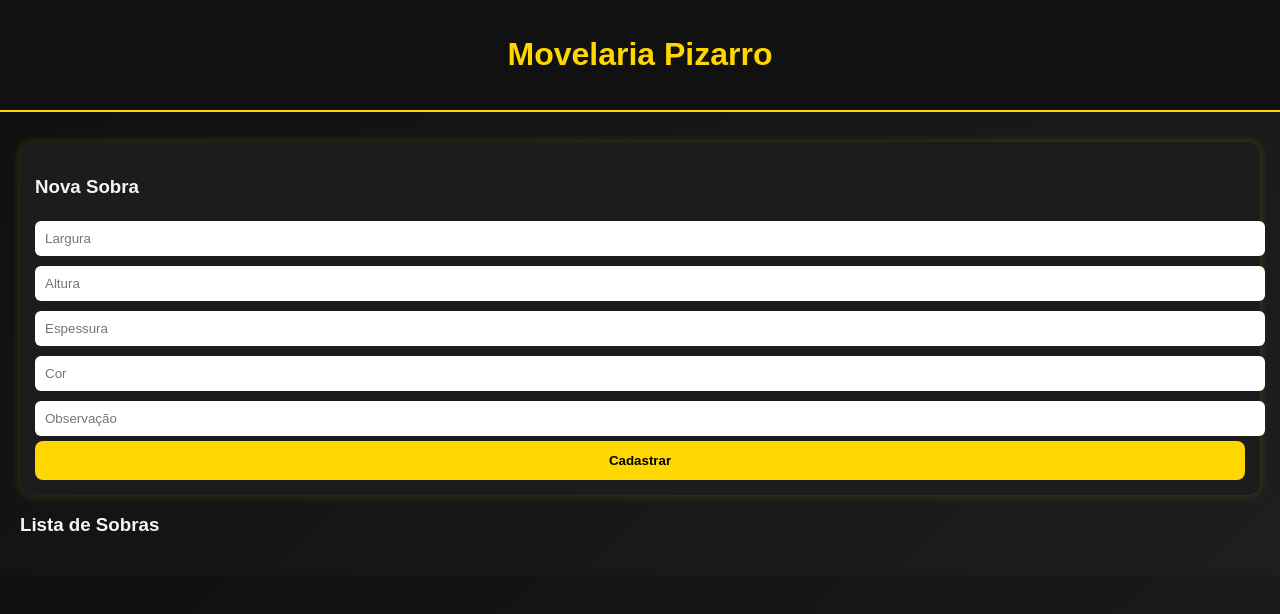
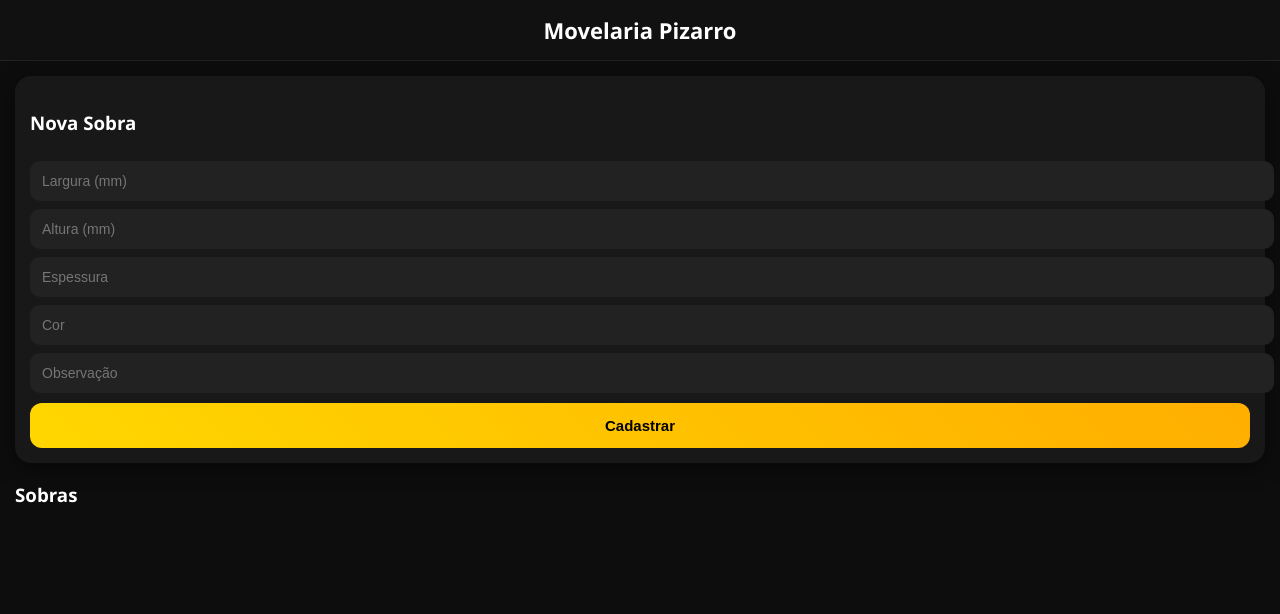
Before and after one commit to pizthuir/movelaria-pizarro, a Flask app: template templates/index.html in a window 1280 px wide. Shown: the top 614 px of the page. Run offline with Flask 3, Linux system fonts and the light colour scheme; the template is opened without the code that fills it, so the values that code supplies are empty.

Commit message:
novo design profissional

```diff
--- a/static/css/style.css
+++ b/static/css/style.css
@@ -1,51 +1,84 @@
 body {
-    background: linear-gradient(135deg, #0f0f0f, #1e1e1e);
-    color: #f5f5f5;
-    font-family: Arial, sans-serif;
     margin: 0;
+    font-family: 'Segoe UI', sans-serif;
+    background: #0d0d0d;
+    color: #fff;
 }
 
+/* HEADER */
 header {
     background: #111;
     padding: 15px;
     text-align: center;
-    border-bottom: 2px solid gold;
+    font-size: 22px;
+    font-weight: bold;
+    border-bottom: 1px solid #222;
 }
 
-h1 {
-    color: gold;
+/* CONTAINER */
+.container {
+    padding: 15px;
 }
 
-.container {
-    padding: 20px;
+/* CARD */
+.card {
+    background: #181818;
+    border-radius: 16px;
+    padding: 15px;
+    margin-bottom: 15px;
+    box-shadow: 0 5px 20px rgba(0,0,0,0.5);
 }
 
-.card {
-    background: #1c1c1c;
-    border-radius: 12px;
-    padding: 15px;
-    margin: 10px 0;
-    box-shadow: 0 0 10px rgba(255,215,0,0.2);
+/* INPUTS */
+input {
+    width: 100%;
+    padding: 12px;
+    margin-top: 8px;
+    border-radius: 10px;
+    border: none;
+    background: #222;
+    color: #fff;
+    font-size: 14px;
 }
 
+/* BOTÃO PRINCIPAL */
 button {
-    background: gold;
+    width: 100%;
+    padding: 14px;
+    margin-top: 10px;
+    border-radius: 12px;
     border: none;
-    padding: 12px;
-    border-radius: 8px;
-    width: 100%;
+    background: linear-gradient(45deg, #ffd700, #ffae00);
+    color: #000;
     font-weight: bold;
-    cursor: pointer;
+    font-size: 15px;
 }
 
-input {
-    width: 100%;
-    padding: 10px;
-    margin: 5px 0;
-    border-radius: 6px;
-    border: none;
+/* STATUS */
+.status {
+    padding: 5px 10px;
+    border-radius: 8px;
+    display: inline-block;
+    font-size: 12px;
 }
 
+.disponivel {
+    background: #2ecc71;
+    color: #000;
+}
+
+.usado {
+    background: #e74c3c;
+}
+
+/* QR */
 .qr {
-    width: 120px;
+    width: 100px;
+    margin-top: 10px;
 }
+
+/* BOTÃO SECUNDÁRIO */
+.btn-secondary {
+    background: #333;
+    color: #fff;
+}
--- a/templates/index.html
+++ b/templates/index.html
@@ -1,22 +1,24 @@
 <!DOCTYPE html>
 <html>
 <head>
-    <title>Pizarro Sistema</title>
+    <title>Pizarro</title>
+    <meta name="viewport" content="width=device-width, initial-scale=1">
     <link rel="stylesheet" href="/static/style.css">
 </head>
 <body>
 
 <header>
-    <h1>Movelaria Pizarro</h1>
+    Movelaria Pizarro
 </header>
 
 <div class="container">
 
+    <!-- FORM -->
     <div class="card">
         <h3>Nova Sobra</h3>
         <form method="POST">
-            <input name="largura" placeholder="Largura">
-            <input name="altura" placeholder="Altura">
+            <input name="largura" placeholder="Largura (mm)">
+            <input name="altura" placeholder="Altura (mm)">
             <input name="espessura" placeholder="Espessura">
             <input name="cor" placeholder="Cor">
             <input name="obs" placeholder="Observação">
@@ -24,19 +26,33 @@
         </form>
     </div>
 
-    <h3>Lista de Sobras</h3>
+    <!-- LISTA -->
+    <h3>Sobras</h3>
 
     {% for item in dados %}
     <div class="card">
-        <p><b>ID:</b> {{item.id}}</p>
-        <p>{{item.largura}} x {{item.altura}} | {{item.cor}}</p>
-        <p>Status: {{item.usado}}</p>
+
+        <strong>ID {{item.id}}</strong><br>
+
+        {{item.largura}} x {{item.altura}}<br>
+        Cor: {{item.cor}}<br>
+
+        {% if item.usado == "NÃO" %}
+            <span class="status disponivel">Disponível</span>
+        {% else %}
+            <span class="status usado">Usado por {{item.usado}}</span>
+        {% endif %}
+
+        <br>
 
         <img class="qr" src="/static/qrcodes/qr_{{item.id}}.png">
 
+        {% if item.usado == "NÃO" %}
         <a href="/usar/{{item.id}}">
-            <button>Marcar como usado</button>
+            <button>Usar peça</button>
         </a>
+        {% endif %}
+
     </div>
     {% endfor %}
 
```
